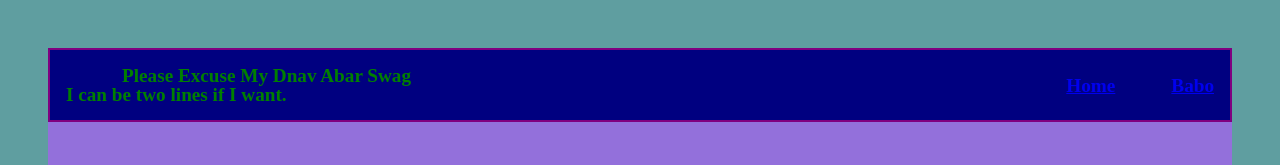
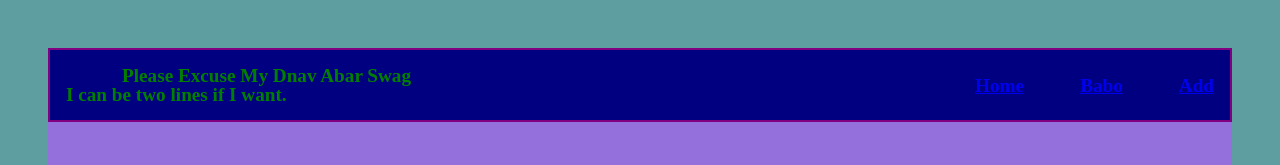
Before and after one commit to gibbonhug/library, a React (Create React App) app: page / in a window 1280 px wide. Shown: the top 165 px of the page. Built offline with nearby package versions, Linux system fonts and the light colour scheme; data requests are answered from the project's data file.

Commit message:
Add a route to the AddButton, will likely redesign

```diff
--- a/src/Components/App.tsx
+++ b/src/Components/App.tsx
@@ -3,11 +3,11 @@ import { BrowserRouter, Route, Routes } from 'react-router-dom';
 
 import Nav from './Nav';
 import Home from './Home';
-import Babo from './Babo'; // temp
-
+import Babo from './Babo'; // temp just to have routes
+import AddButton from './AddButton'; // temp just to have routes
 
 /**
- * The 'home page'
+ * The brain of the App
  * @returns A div containing all other components; everything
  * is nested inside a div of 'app-wrapper';
  * everything except the header nested inside a div of 'app-meat'
@@ -25,6 +25,8 @@ const App: React.FC = () => {
 
             <Route path="/babo" element={<Babo />} />
 
+            <Route path="/add" element={<AddButton />} />
+
           </Routes>
         </div>
       </div>
--- a/src/Components/Home.tsx
+++ b/src/Components/Home.tsx
@@ -8,7 +8,7 @@ import { BookInfo } from './interfaces';
 /**
  * The home component
  * Fetches book data with useFetchData
- * Renders conditional loading, error, or 2 library components
+ * @returns Conditional loading, error, or 2 library components
  * (All books and just read books)
  */
 const Home:React.FC = () => {
@@ -49,7 +49,6 @@ const Home:React.FC = () => {
     setLibraryArray(newLibraryArray);
   }
 
-
   return (
     <>
       {isLoadingData && <div>
--- a/src/Components/Nav.tsx
+++ b/src/Components/Nav.tsx
@@ -20,6 +20,7 @@ const Nav: React.FC = () => {
         <ul>
           <li><Link to="/">Home</Link></li>
           <li><Link to="/babo">Babo</Link></li>
+          <li><Link to="/add">Add</Link></li>
         </ul>
       </div>
     </div>
```
